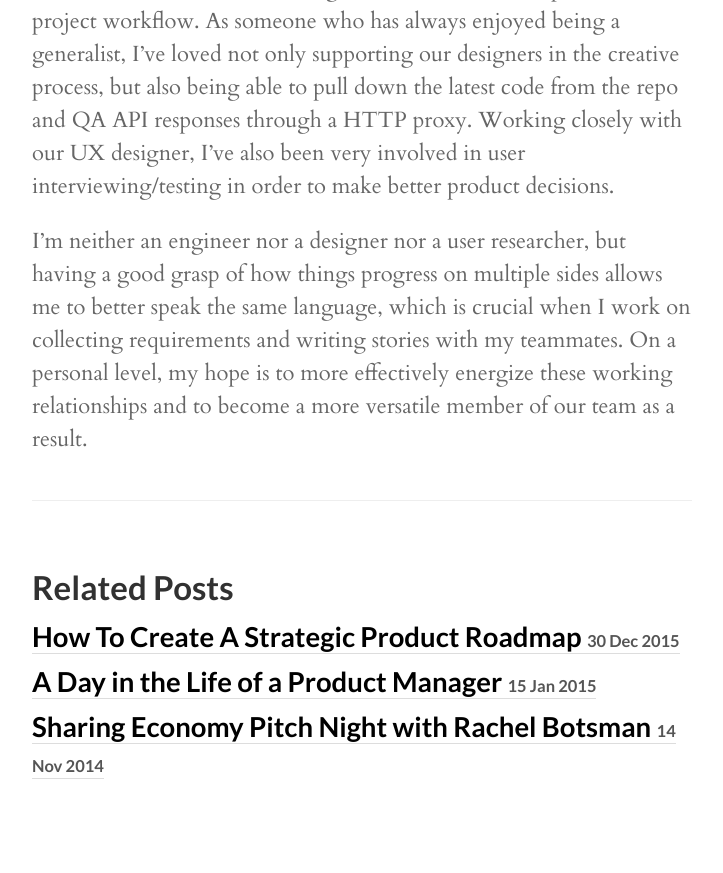
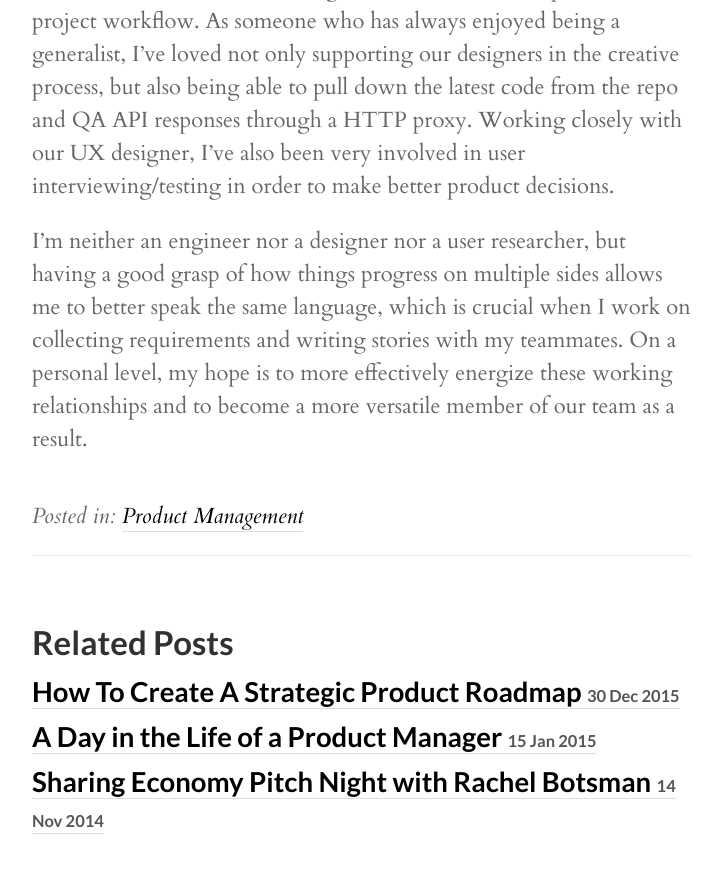
Before and after one commit to joyvchen/joyvchen.github.io, a Jekyll site: the page built from _posts/2015-02-21-my-first-month-as-a-prolific-pm.md, in a window 1280 px wide and 900 px high, scrolled down 4165 px. Shown: the top 873 px of the window, without its empty margins (278-1001 px from the left). Built offline with Jekyll 4.4.1, drawn with Linux system fonts in a browser that asks for light colours; nearby versions of some CDN libraries; some web fonts are replaced; Markdown is read by kramdown in place of the engine named in the settings; before the commit the page ends 5010 px from its top, so only the background shows below that.

Commit message:
add tag system

```diff
--- /dev/null
+++ b/_data/tags.yml
@@ -0,0 +1,5 @@
+- slug: product-management
+  name: Product Management
+
+- slug: design
+  name: Design
--- a/_layouts/post.html
+++ b/_layouts/post.html
@@ -1,12 +1,33 @@
 ---
 layout: default
 ---
+
+{% assign post = page %}
+{% if post.tags.size > 0 %}
+    {% capture tags_content %}Posted in{% if post.tags.size == 1 %}<i class="fa fa-tag"></i>{% else %}<i class="fa fa-tags"></i>{% endif %}: {% endcapture %}
+    {% for post_tag in post.tags %}
+        {% for data_tag in site.data.tags %}
+            {% if data_tag.slug == post_tag %}
+                {% assign tag = data_tag %}
+            {% endif %}
+        {% endfor %}
+        {% if tag %}
+            {% capture tags_content_temp %}{{ tags_content }}<a href="/blog/tag/{{ tag.slug }}/">{{ tag.name }}</a>{% if forloop.last == false %}, {% endif %}{% endcapture %}
+            {% assign tags_content = tags_content_temp %}
+        {% endif %}
+    {% endfor %}
+{% else %}
+    {% assign tags_content = '' %}
+{% endif %}
+
 
 <div class="post">
   <h1 class="post-title">{{ page.title }}</h1>
   <span class="post-date">{{ page.date | date_to_string }}</span>
   {{ content }}
 </div>
+
+<p id="post-meta"><i>{{ tags_content }}</i></p>
 
 <div class="related">
   <h2>Related Posts</h2>
--- a/_posts/2015-02-21-my-first-month-as-a-prolific-pm.md
+++ b/_posts/2015-02-21-my-first-month-as-a-prolific-pm.md
@@ -1,6 +1,7 @@
 ---
 layout: post
 title: My First Month as a Prolific PM
+tags: [product-management]
 ---
 
 About a month ago, I joined the rapidly growing <a href="http://prolificinteractive.com" target="_blank">Prolific Interactive</a> team in DUMBO, Brooklyn as the newest Product Manager. It’s been a whirlwind to say the least -- I spent my first week on the job traveling to Philadelphia for a client kickoff, the new few onboarding to the project, and have since plunged right into the world of mobile technology. So, with several sprints under my belt, I’ve been able to reflect on these takeaways from my first few weeks on the job.
```
Also changed, not shown: _layouts/blog_by_tag.html (added, +16 -0 lines), _posts/2013-12-04-content-driven-design.md (+1 -0 lines), _posts/2015-01-15-a-day-in-the-life-of-a-product-manager.md (+1 -0 lines), _posts/2015-12-30-how-to-create-a-strategic-product-roadmap.md (+1 -0 lines), about.md (+2 -3 lines), blog/tag/design.md (added, +5 -0 lines), blog/tag/product-management.md (added, +5 -0 lines).
